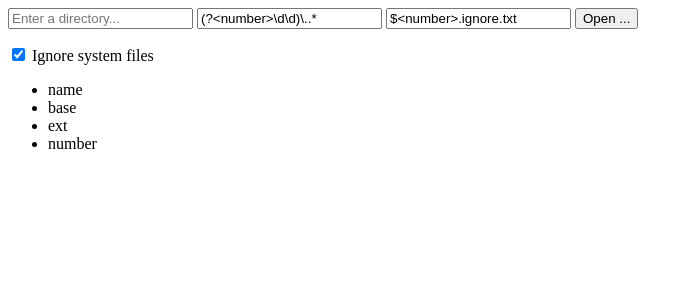
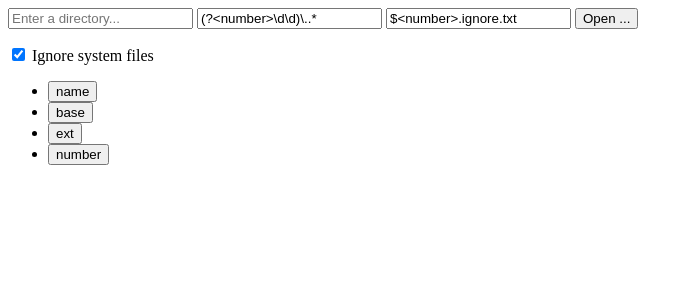
Before and after one commit to yawnwest/file-manager, a SvelteKit app: page / in a window 1280 px wide. Shown: the top 300 px of the page, without its empty margins (0-693 px from the left). Built offline with nearby package versions, Linux system fonts and the light colour scheme.

Commit message:
feat: add groups by clicking

```diff
--- a/src/routes/+page.svelte
+++ b/src/routes/+page.svelte
@@ -15,6 +15,24 @@
     if (selected !== null) {
       directory.path = selected;
     }
+  }
+
+  let newNameInput: HTMLInputElement = null!;
+
+  function addGroupToNewName(groupName: string) {
+    const insertion = `$<${groupName}>`;
+    const start = newNameInput.selectionStart ?? directory.newFileNamePattern.length;
+    const end = newNameInput.selectionEnd ?? start;
+    directory.newFileNamePattern =
+      directory.newFileNamePattern.slice(0, start) +
+      insertion +
+      directory.newFileNamePattern.slice(end);
+    // Restore cursor position after the inserted text
+    const newPos = start + insertion.length;
+    requestAnimationFrame(() => {
+      newNameInput.setSelectionRange(newPos, newPos);
+      newNameInput.focus();
+    });
   }
 </script>
 
@@ -34,6 +52,7 @@
     <input
       placeholder="Enter new name pattern..."
       bind:value={directory.newFileNamePattern}
+      bind:this={newNameInput}
     />
     <button onclick={() => openDir()}>Open ...</button>
   </div>
@@ -46,7 +65,9 @@
 
   <ul>
     {#each directory.groupNames as groupName, _}
-      <li>{groupName}</li>
+      <li>
+        <button onclick={() => addGroupToNewName(groupName)}>{groupName}</button>
+      </li>
     {/each}
   </ul>
   <ul>
```
